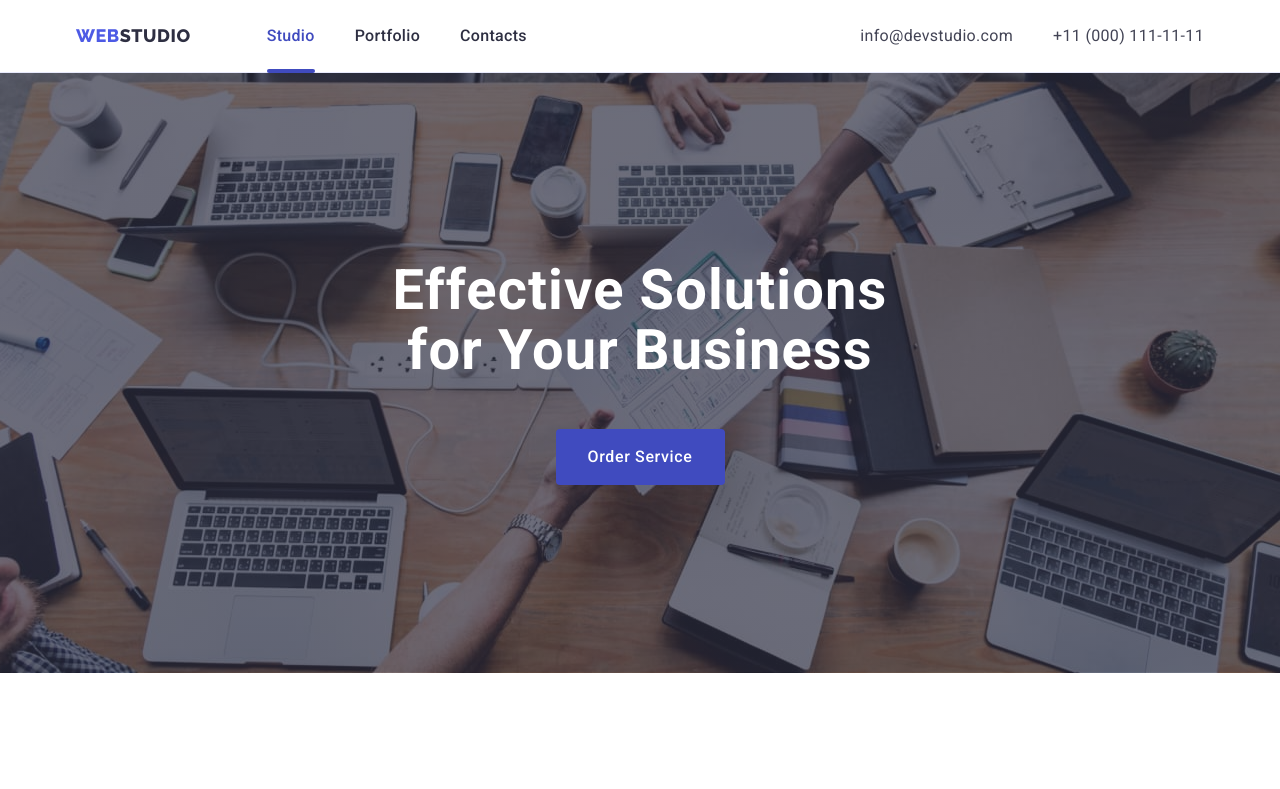
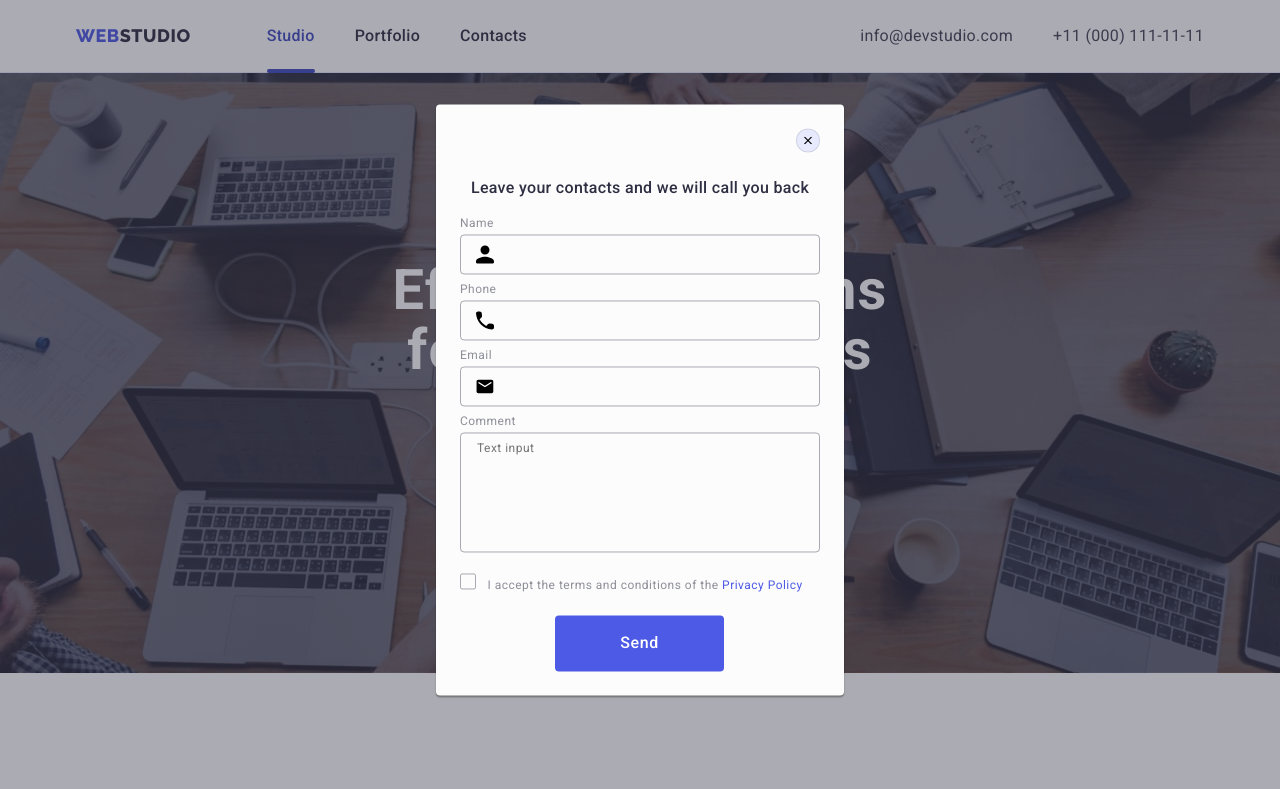
Before and after one commit to Romanooo84/goit-markup-hw-06, a plain HTML site: page index.html in a window 1280 px wide. Both pictures are taken after a click on the button "Order Service". Shown: the top 789 px of the page. Drawn offline with nearby package versions, Linux system fonts and the light colour scheme.

Commit message:
tekstarea end

```diff
--- a/index.html
+++ b/index.html
@@ -447,7 +447,7 @@
                 </div>
                 <div class="modal-form-div modal-comment-div">
                     <label class="user-name-label" for="user-comment">Comment</label>
-                        <textarea id="user-comment" name="user-comment" placeholder="Text input" class="modal-textarea">
+                        <textarea id="user-comment" name="user-comment" placeholder="Text input" class="modal-textarea"></textarea>
                 </div>
                 <div class="modal-terms-div">
                     <input id="user-privacy" type="checkbox" value="true" atrybut name="user-privacy" class="visually-hidden" required/>
```
